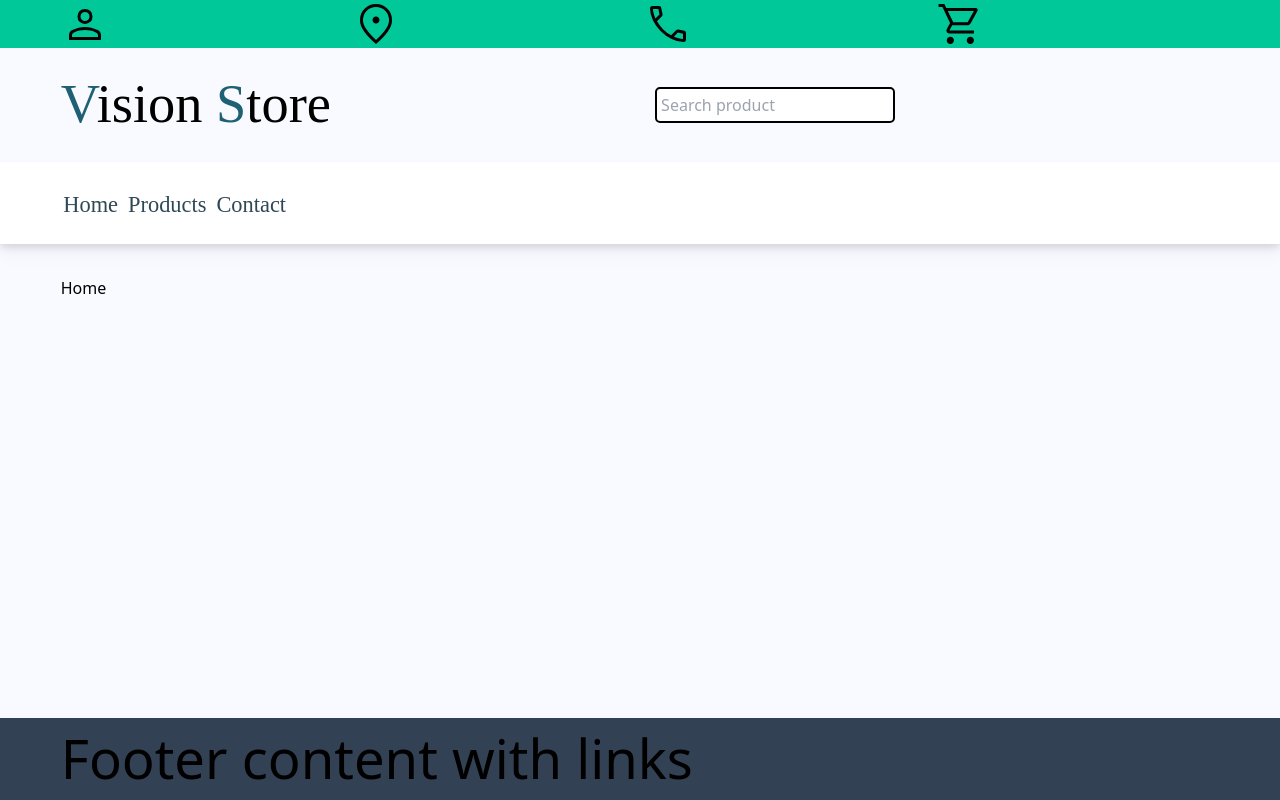
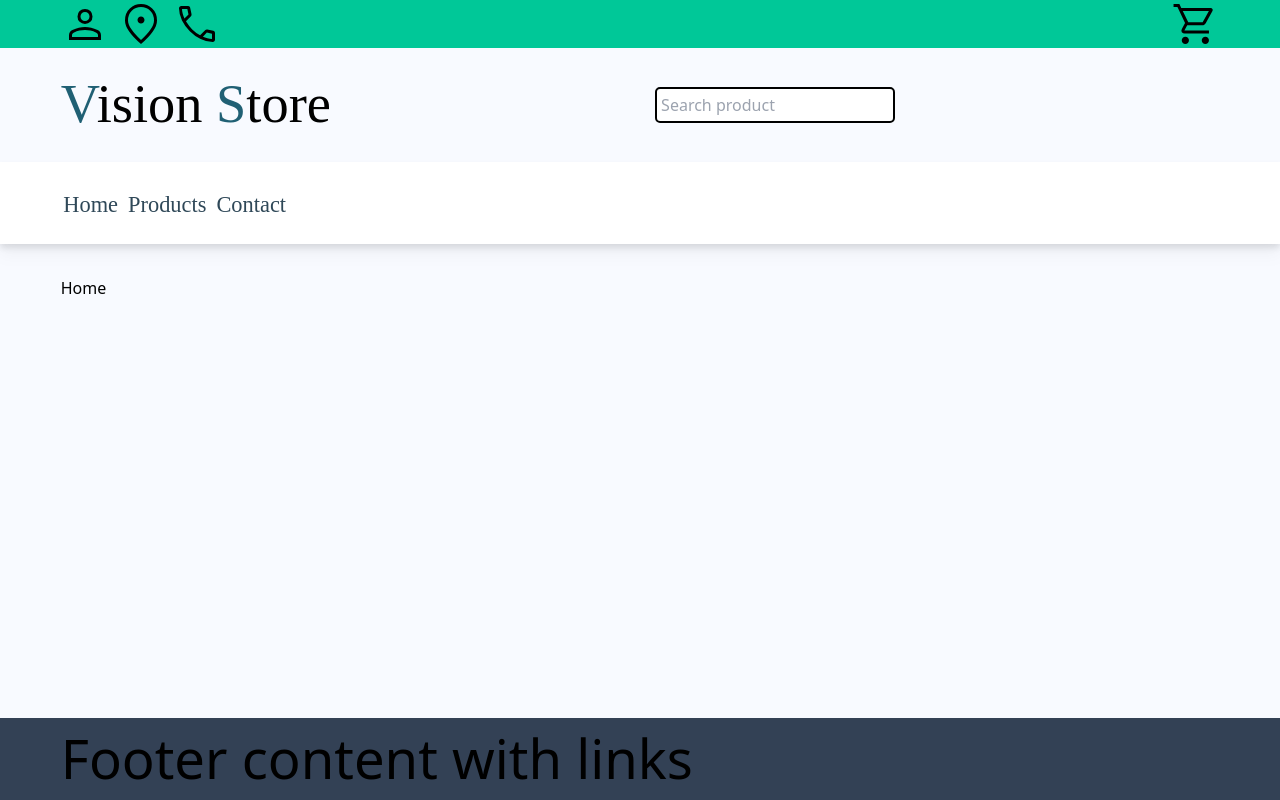
Before and after one commit to LAakerberg/online-shop-project, a React (Vite) app: page / in a window 1280 px wide. Built offline with nearby package versions, Linux system fonts and the light colour scheme.

Commit message:
Added profile import and clean code.

```diff
--- a/src/layout/Header.jsx
+++ b/src/layout/Header.jsx
@@ -1,6 +1,7 @@
 import React from 'react';
 import { Navbar } from '../components/navigation/Navbar';
 import Cart from '../assets/icons/shopping_cart_FILL0_wght400_GRAD0_opsz48.svg';
+import Profile from '../assets/icons/person_FILL0_wght400_GRAD0_opsz48.svg';
 
 // import { Link } from 'react-router-dom';
 
@@ -13,17 +14,25 @@ export function Header() {
         <div className="bg-color-top">
           <div className="mx-2">
             <div className="flex flex-row w-11/12 m-auto space-x-2">
-              <div className="flex-1">
-                <img src="/src/assets/icons/person_FILL0_wght400_GRAD0_opsz48.svg" />
+              <div className="flex">
+                <img src={Profile} alt="Shopping cart icon" className="icons" />
               </div>
-              <div className="flex-1">
-                <img src="/src/assets/icons/location_on_FILL0_wght400_GRAD0_opsz48.svg" />
+              <div className="flex">
+                <img
+                  src="/src/assets/icons/location_on_FILL0_wght400_GRAD0_opsz48.svg"
+                  alt="Shopping cart icon"
+                  className="icons"
+                />
               </div>
-              <div className="flex-1">
-                <img src="/src/assets/icons/call_FILL0_wght400_GRAD0_opsz48.svg" />
+              <div className="flex">
+                <img
+                  src="/src/assets/icons/call_FILL0_wght400_GRAD0_opsz48.svg"
+                  alt="Shopping cart icon"
+                  className="icons"
+                />
               </div>
-              <div className="flex-1 float-right">
-                <img src={Cart} alt="Shopping cart icon" />
+              <div className="flex flex-1 justify-end">
+                <img src={Cart} alt="Shopping cart icon" className="icons" />
               </div>
             </div>
           </div>
```
